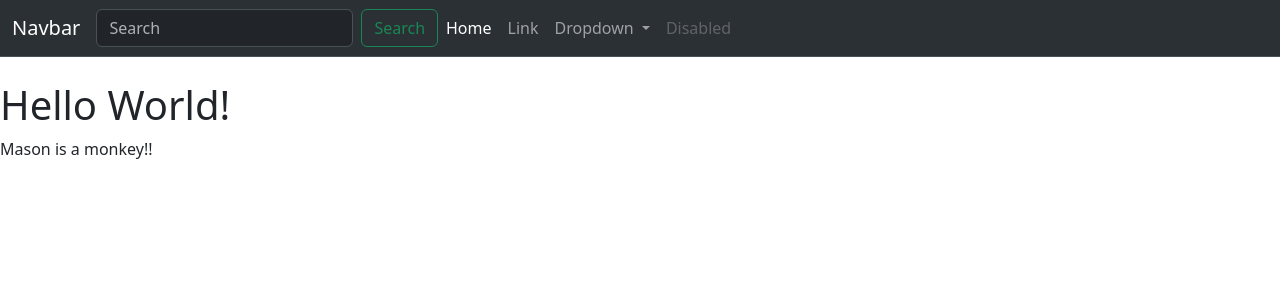
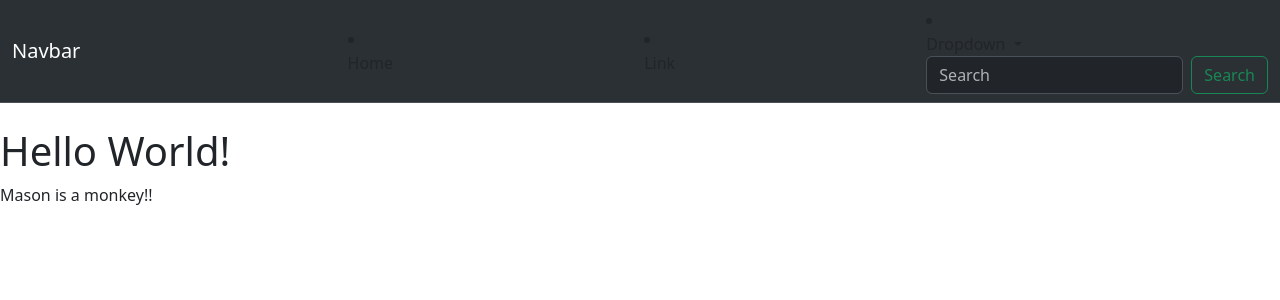
Before and after one commit to ErikBurdett/RoverWeb, a Flask app: page / in a window 1280 px wide. Shown: the top 300 px of the page. Run offline with Flask 3, Linux system fonts and the light colour scheme.

Commit message:
Update navbar.html

```diff
--- a/api/templates/navbar.html
+++ b/api/templates/navbar.html
@@ -1,15 +1,6 @@
 <nav class="navbar navbar-expand-lg bg-dark border-bottom border-body bg-body-tertiary" data-bs-theme="dark">
     <div class="container-fluid">
       <a class="navbar-brand" href="#">Navbar</a>
-      <form class="d-flex" role="search">
-        <input class="form-control me-2" type="search" placeholder="Search" aria-label="Search">
-        <button class="btn btn-outline-success" type="submit">Search</button>
-      </form>
-      <button class="navbar-toggler" type="button" data-bs-toggle="collapse" data-bs-target="#navbarSupportedContent" aria-controls="navbarSupportedContent" aria-expanded="false" aria-label="Toggle navigation">
-        <span class="navbar-toggler-icon"></span>
-      </button>
-      <div class="collapse navbar-collapse" id="navbarSupportedContent">
-        <ul class="navbar-nav me-auto mb-2 mb-lg-0">
       <li class="nav-item">
         <a class="nav-link active" aria-current="page" href="#">Home</a>
       </li>
@@ -26,11 +17,9 @@
           <li><hr class="dropdown-divider"></li>
           <li><a class="dropdown-item" href="#">Something else here</a></li>
         </ul>
-          </li>
-          <li class="nav-item">
-            <a class="nav-link disabled" aria-disabled="true">Disabled</a>
-          </li>
-        </ul>
-      </div>
+      <form class="d-flex" role="search">
+        <input class="form-control me-2" type="search" placeholder="Search" aria-label="Search">
+        <button class="btn btn-outline-success" type="submit">Search</button>
+      </form>
     </div>
 </nav>
```
Lines whose indentation alone changed are shown as unchanged.
